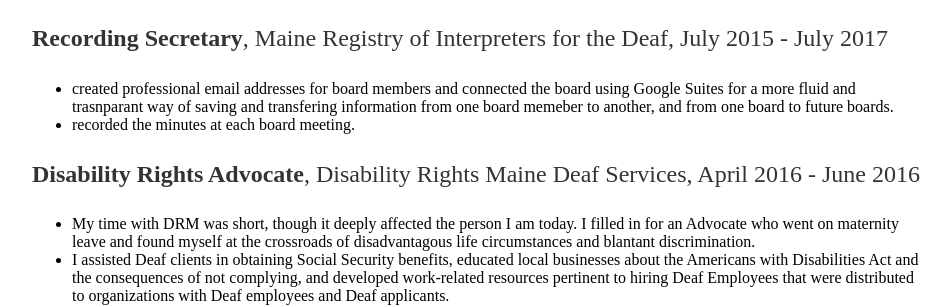
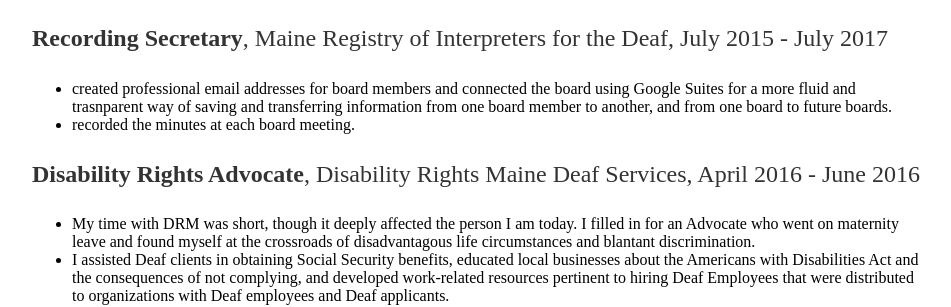
Before and after one commit to SeanEFletcher/SeanEFletcher.github.io, a Jekyll site: the page built from cv/index.html, in a window 1280 px wide and 900 px high, scrolled down 1356 px. Shown: the part 180-487 px from the top of the window, without its empty margins (160-1111 px from the left). Built offline with Jekyll 4.4.1, drawn with Linux system fonts in a browser that asks for light colours.

Commit message:
Update index.html

```diff
--- a/cv/index.html
+++ b/cv/index.html
@@ -78,7 +78,7 @@ title: Sean's CV
         <p class="CVitemTitle"><strong>Recording Secretary</strong>, Maine Registry of Interpreters for the Deaf, <span class="dates">July 2015 - July 2017</span></p>
         <ul>
           <li>created professional email addresses for board members and connected the board using Google Suites
-            for a more fluid and trasnparant way of saving and transfering information from one board memeber to another,
+            for a more fluid and trasnparent way of saving and transferring information from one board member to another,
             and from one board to future boards.</li>
           <li>recorded the minutes at each board meeting.</li>
         </ul>
```
